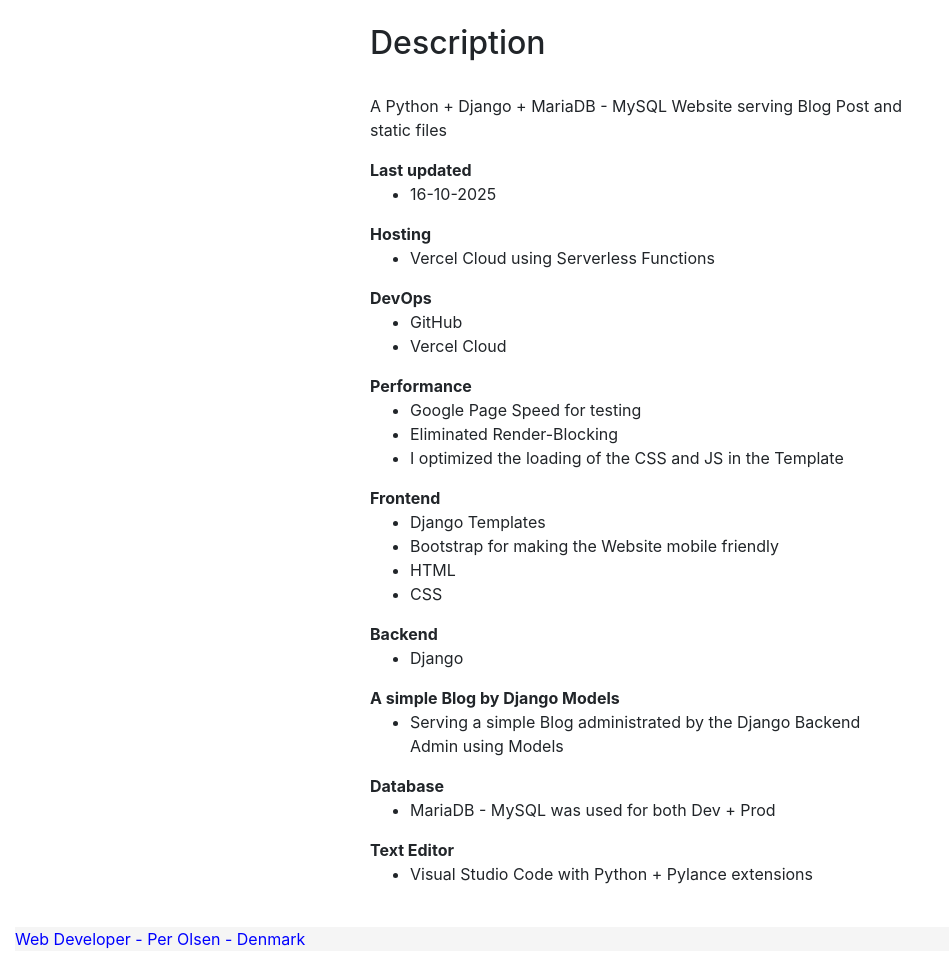
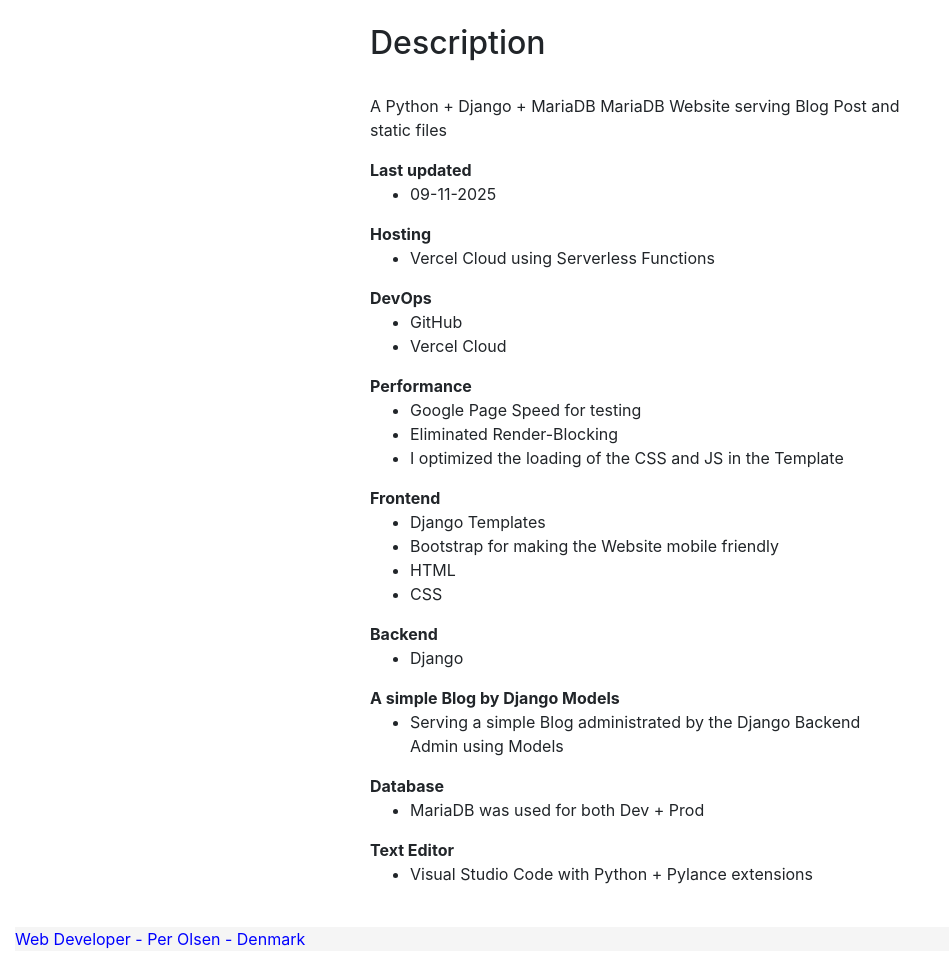
Before and after one commit to persteenolsen/django-starter-four, a Django app: page /about in a window 1280 px wide. Shown: the part 61-1027 px from the top of the page, without its empty margins (0-949 px from the left). Run offline with Django 5.2, Linux system fonts and the light colour scheme; some libraries are stand-ins or nearby versions.

Commit message:
Updated the documentation for MariaDB

```diff
--- a/templates/about.html
+++ b/templates/about.html
@@ -28,12 +28,12 @@
 
                 <h2>Description</h2>
                 <br />
-                <p>A Python + Django + MariaDB - MySQL Website serving Blog Post and static files</p>
+                <p>A Python + Django + MariaDB MariaDB Website serving Blog Post and static files</p>
 
                 <b>Last updated</b>
                 <ul>
                     <li>
-                        16-10-2025
+                        09-11-2025
                     </li>
                 </ul>
 
@@ -86,7 +86,7 @@
                 <b>Database</b><br />
                 <ul>
                     <li>
-                       MariaDB - MySQL was used for both Dev + Prod
+                       MariaDB was used for both Dev + Prod
                     </li>
 
                 </ul>
```
Also changed, not shown: README.md.
